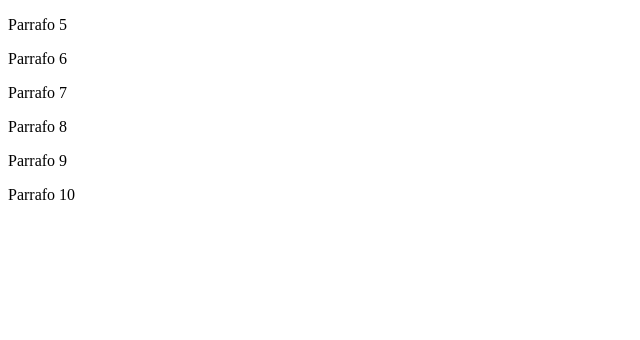
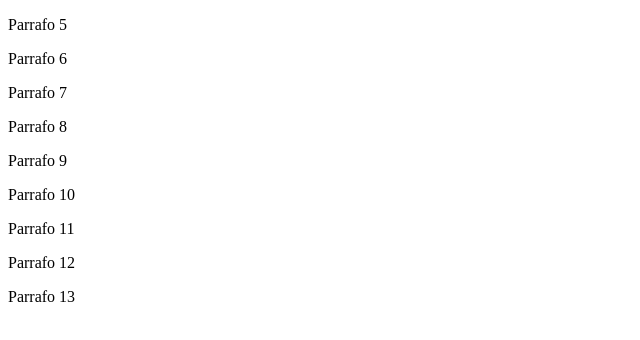
Before and after one commit to kako10/segunda_prueba_sourcetree, a plain HTML site: page prueba.html in a window 1280 px wide. Shown: the whole page, without its empty margins (0-640 px from the left). Drawn offline with Linux system fonts and the light colour scheme.

Commit message:
se agrega parrafo 11,12,13 en hola.html

```diff
--- a/prueba.html
+++ b/prueba.html
@@ -13,5 +13,11 @@
 <p>Parrafo 8</p>
 <p>Parrafo 9</p>
 <p>Parrafo 10</p>
+
+<p>Parrafo 11</p>
+<p>Parrafo 12</p>
+<p>Parrafo 13</p>
+
+
 </body>
 </html>
```
